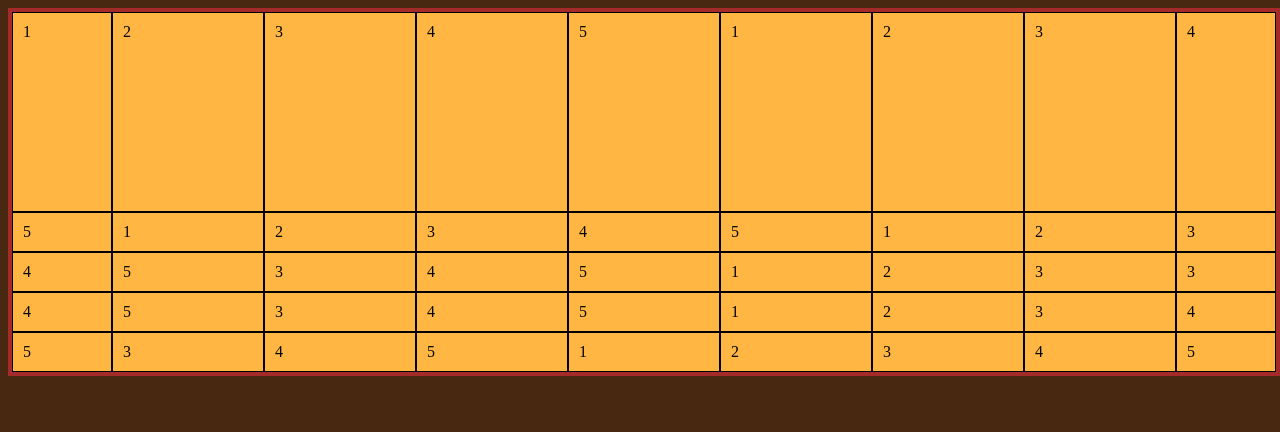
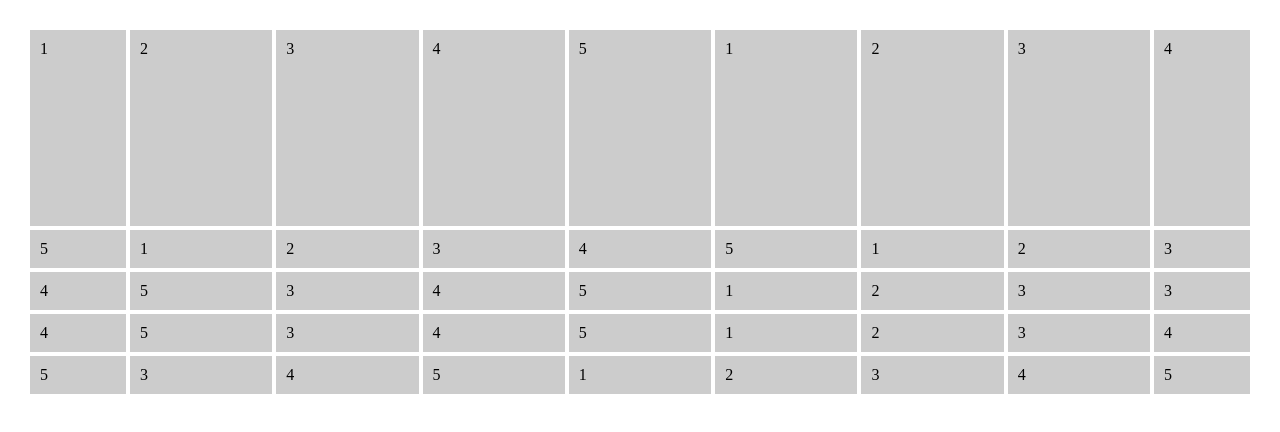
Before and after one commit to edwardtanguay/cssgrid4, a website: page index.html in a window 1280 px wide. Drawn offline with Linux system fonts and the light colour scheme.

Commit message:
gray blocks

```diff
--- a/css/main.css
+++ b/css/main.css
@@ -1,18 +1,19 @@
 body {
-	background: #482810;
+	background: #fff;
+	padding: 20px;
 }
 
 .grid-container {
 	width: 100%;
-	border: 4px solid brown;
-	margin: 0 auto;
+	border: 0 solid #fff;
+	margin: 0;
 	display: grid;
 	grid-template-columns: 100px repeat(7, 1fr) 100px;
 	grid-template-rows: 200px;
 }
 
 .grid-item {
-	background: #ffb642;
+	background:#ccc;
 	padding: 10px;
-	border: 1px solid black;
+	border: 2px solid #fff;
 }
```
